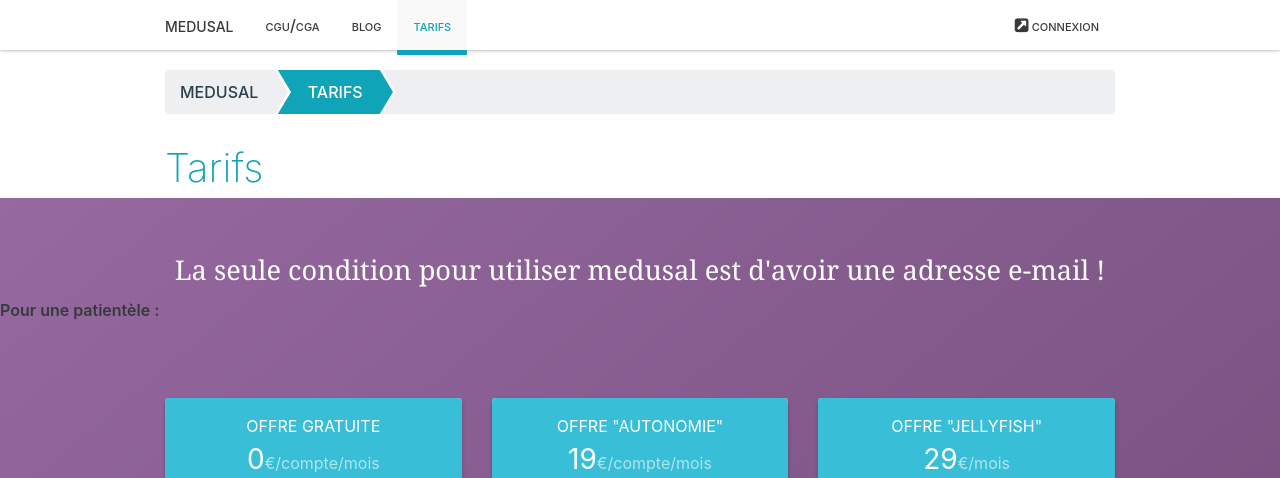
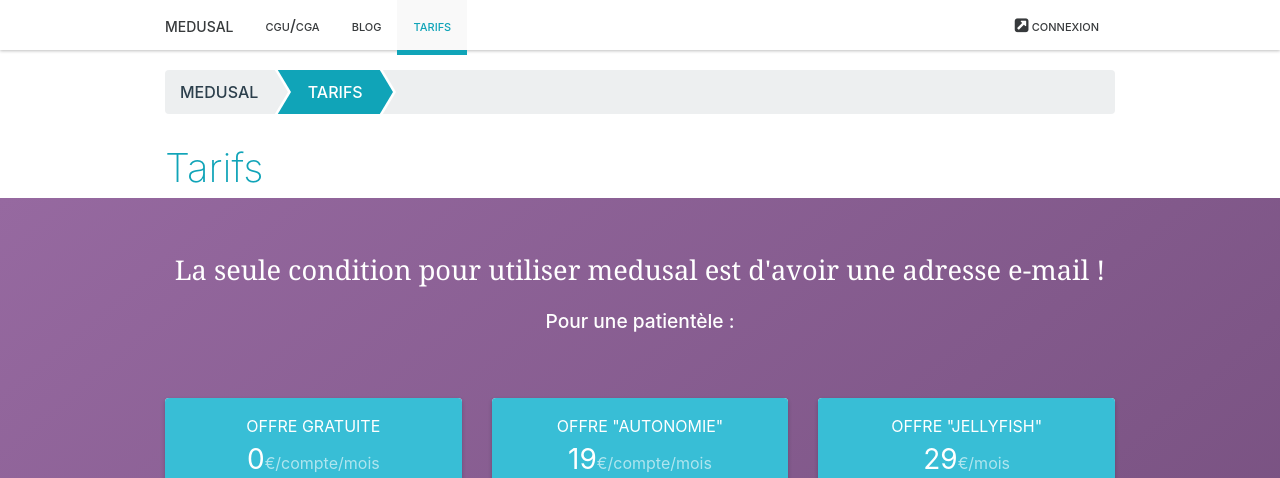
Before and after one commit to medusal/medusal.github.io, a Jekyll site: the page built from _pages/pricing.html, in a window 1280 px wide. Shown: the top 478 px of the page. Built offline with Jekyll 4.4.1, drawn with Linux system fonts in a browser that asks for light colours; grey boxes are pictures that could not be loaded.

Commit message:
Update from Forestry.io - _pages/pricing.html

```diff
--- a/_pages/pricing.html
+++ b/_pages/pricing.html
@@ -12,7 +12,7 @@ no-container: true
   <h2 class="white text-xs-center clearfix">
     La seule condition pour utiliser medusal est d'avoir une adresse e-mail !
   </h2>
-<a>Pour une patientèle :</a>
+<h3 class="white text-xs-center clearfix">Pour une patientèle :</h3>
 
 </section>
 <section style="padding: 0; margin: 0">
```
